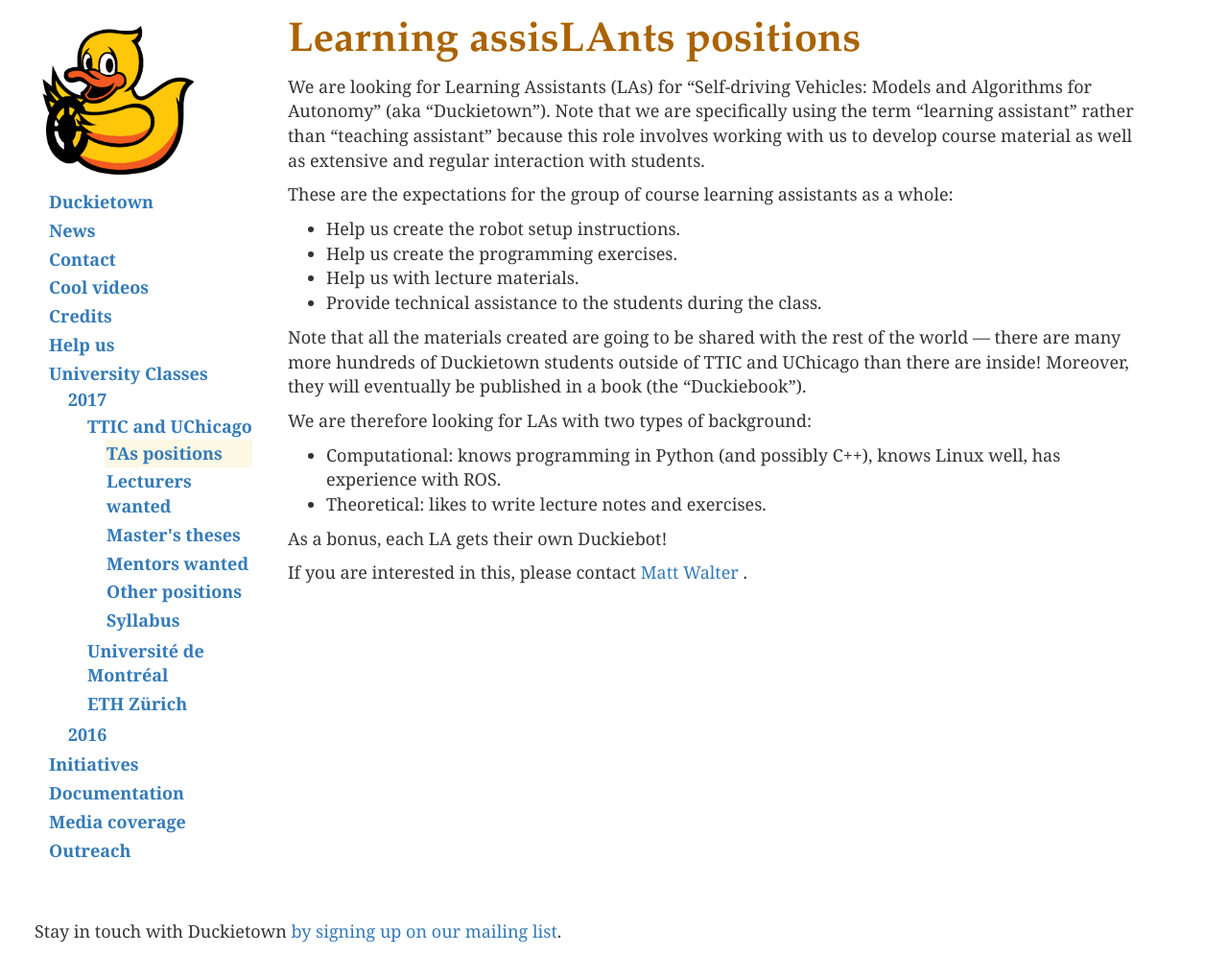
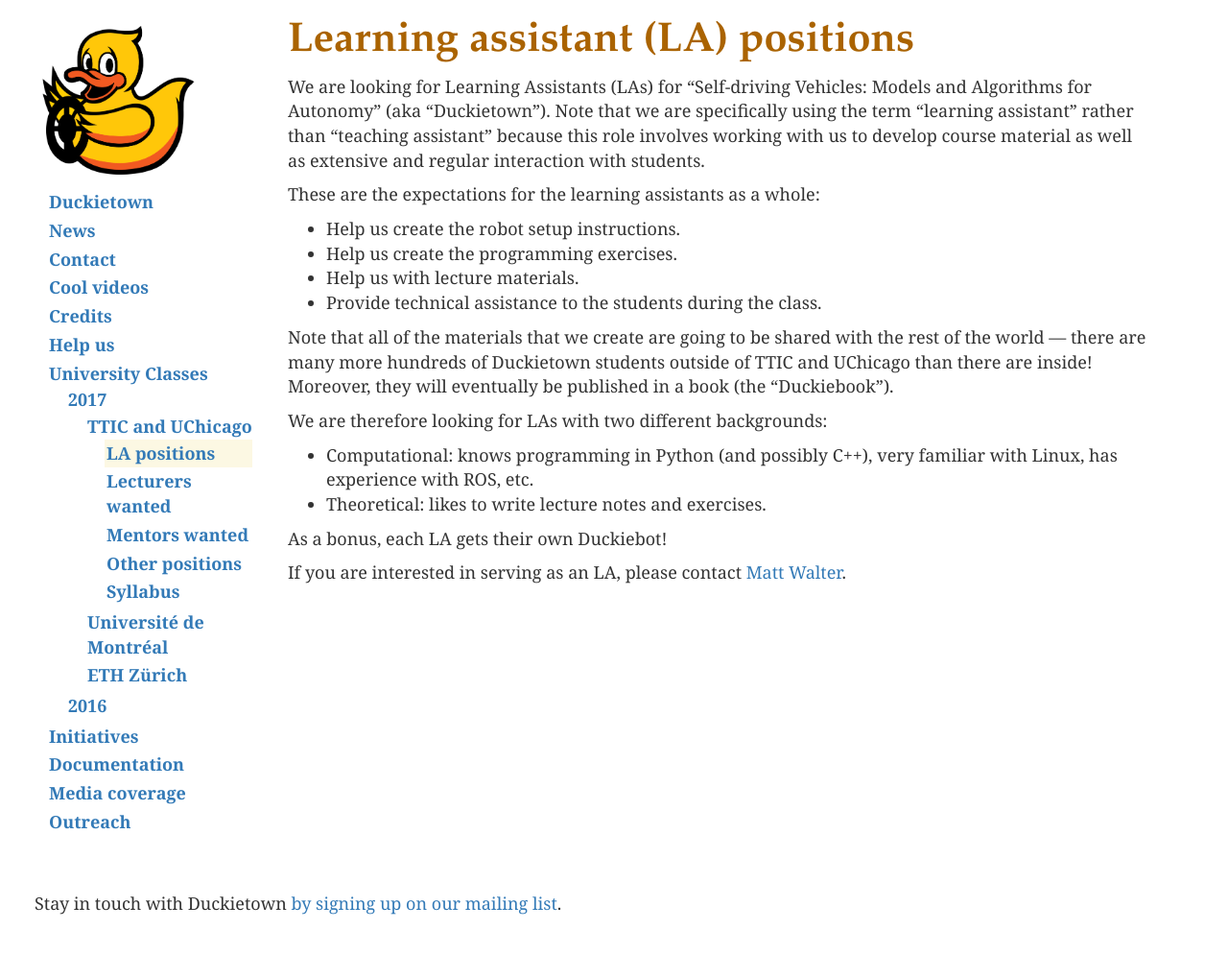
Before and after one commit to ducktown/duckietown.org, a Jekyll site: the page built from classes/2017/17-TTIC/LAs.md, in a window 1280 px wide. Shown: the whole page at 96% size. Built offline with Jekyll 4.4.1, drawn with Linux system fonts in a browser that asks for light colours; comment, search, counter and statistics services are not loaded; after the commit the page ends 964 px from its top, so only the background shows below that.

Commit message:
updates to text, removed master markdown file

```diff
--- a/classes/2017/17-TTIC/LAs.md
+++ b/classes/2017/17-TTIC/LAs.md
@@ -1,28 +1,27 @@
 ---
 layout: page
-title: TAs positions
-longtitle: Learning assisLAnts positions
+title: LA positions
+longtitle: Learning assistant (LA) positions
 permalink: classes/2017/17-TTIC/LAs/index.html
 parent: classes/2017/17-TTIC/index.html
 ---
 
 We are looking for Learning Assistants (LAs) for "Self-driving Vehicles: Models and Algorithms for Autonomy" (aka "Duckietown"). Note that we are specifically using the term "learning assistant" rather than "teaching assistant" because this role involves working with us to develop course material as well as extensive and regular interaction with students.
 
-These are the expectations for the group of course learning assistants as a whole:
+These are the expectations for the learning assistants as a whole:
 
 - Help us create the robot setup instructions.
 - Help us create the programming exercises.
 - Help us with lecture materials.
 - Provide technical assistance to the students during the class.
 
-Note that all the materials created are going to be shared with the rest of the world --- there are many more hundreds of Duckietown students outside of TTIC and UChicago than there are inside! Moreover, they will eventually be published in a book (the "Duckiebook").
+Note that all of the materials that we create are going to be shared with the rest of the world --- there are many more hundreds of Duckietown students outside of TTIC and UChicago than there are inside! Moreover, they will eventually be published in a book (the "Duckiebook").
 
-We are therefore looking for LAs with two types of background:
+We are therefore looking for LAs with two different backgrounds:
 
-* Computational: knows programming in Python (and possibly C++), knows Linux well, has experience with ROS.
+* Computational: knows programming in Python (and possibly C++), very familiar with Linux, has experience with ROS, etc.
 * Theoretical: likes to write lecture notes and exercises.
 
 As a bonus, each LA gets their own Duckiebot!
 
-If you are interested in this, please contact [Matt Walter
-](http://ttic.edu/walter).
+If you are interested in serving as an LA, please contact [Matt Walter](http://ttic.edu/walter).
```
Also changed, not shown: classes/2017/17-TTIC/lecturers.md (+3 -8 lines), classes/2017/17-TTIC/master.md (deleted, +0 -6 lines), classes/2017/17-TTIC/mentors.md (+2 -12 lines), classes/2017/17-TTIC/other.md (+3 -5 lines).
